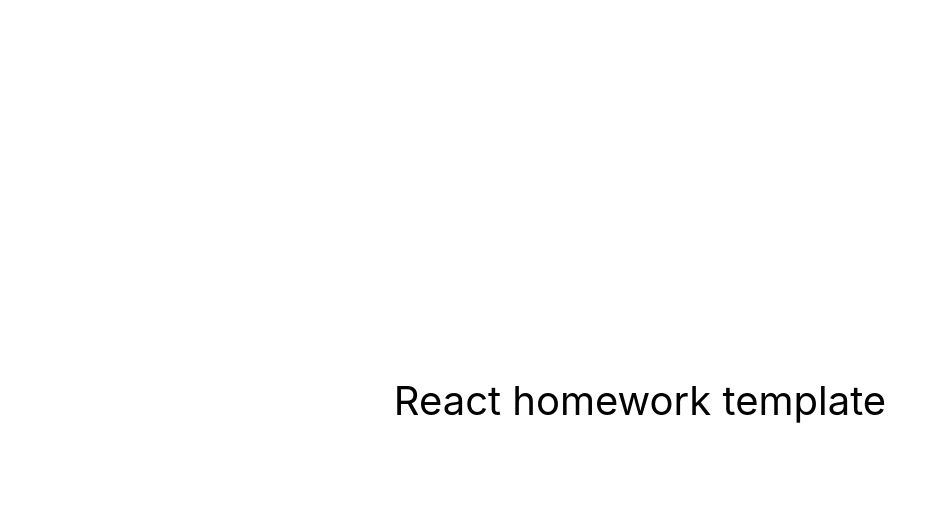
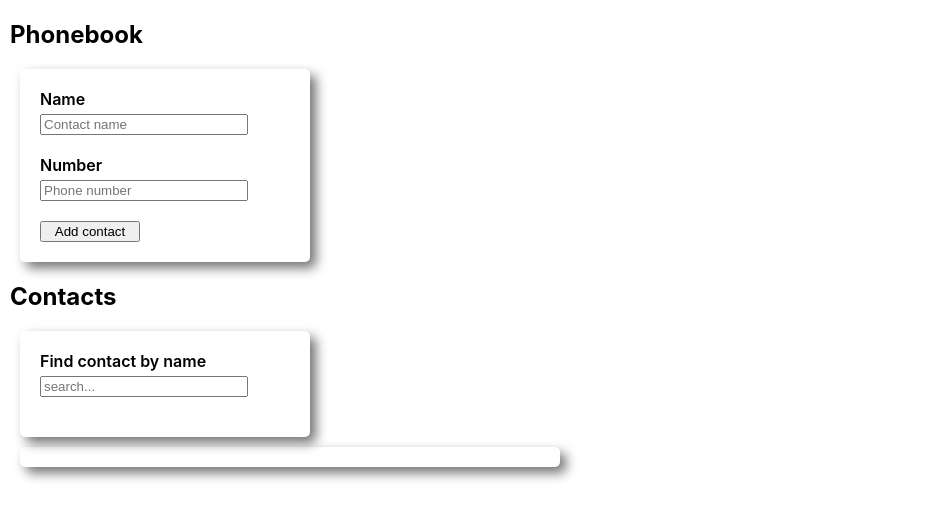
Before and after one commit to TigranKh21/goit-react-hw-04-phonebook, a React (Create React App) app: page / in a window 1280 px wide. Shown: the top 520 px of the page, without its empty margins (0-936 px from the left). Built offline with nearby package versions, Linux system fonts and the light colour scheme.

Commit message:
project template preparing

```diff
--- a/package.json
+++ b/package.json
@@ -2,7 +2,7 @@
   "name": "react-homework-template",
   "version": "0.1.0",
   "private": true,
-  "homepage": "https://goitacademy.github.io/react-homework-template/",
+  "homepage": "https://TigranKh21.github.io/goit-react-hw-04-phonebook/",
   "dependencies": {
     "@testing-library/jest-dom": "^5.16.3",
     "@testing-library/react": "^12.1.4",
--- a/src/components/App.jsx
+++ b/src/components/App.jsx
@@ -1,16 +1,72 @@
-export const App = () => {
-  return (
-    <div
-      style={{
-        height: '100vh',
-        display: 'flex',
-        justifyContent: 'center',
-        alignItems: 'center',
-        fontSize: 40,
-        color: '#010101'
-      }}
-    >
-      React homework template
-    </div>
-  );
-};
+import React, { Component } from 'react';
+import { ContactForm } from './Contacts/ContactForm.jsx';
+import { ContactList } from './Contacts/ContactList.jsx';
+import { Filter } from './Contacts/Filter.jsx';
+import { nanoid } from 'nanoid';
+
+export class App extends Component {
+  state = {
+    contacts: [],
+    filter: '',
+  };
+
+  componentDidMount() {
+    const contacts = localStorage.getItem('contacts');
+    const parseContacts = JSON.parse(contacts);
+    parseContacts && this.setState({ contacts: parseContacts });
+  }
+
+  componentDidUpdate(prevState) {
+    this.state.contacts !== prevState.contacts &&
+      localStorage.setItem('contacts', JSON.stringify(this.state.contacts));
+  }
+
+  handleAddContact = formData => {
+    const hasDuplicate = this.state.contacts.some(
+      contact => contact.name.toLowerCase() === formData.name.toLowerCase()
+    );
+    if (hasDuplicate) {
+      alert(`${formData.name} is already in contacts`);
+      return;
+    }
+
+    const newContact = { ...formData, id: 'id-' + nanoid(2) };
+
+    this.setState(prevState => {
+      return {
+        contacts: [...prevState.contacts, newContact],
+      };
+    });
+  };
+
+  handleDeleteContact = id => {
+    this.setState(prevState => {
+      return {
+        contacts: prevState.contacts.filter(contact => contact.id !== id),
+      };
+    });
+  };
+
+  handleFindChange = e => {
+    const value = e.target.value;
+    this.setState({ filter: value });
+  };
+
+  render() {
+    const filteredContactList = this.state.contacts.filter(contact =>
+      contact.name.toLowerCase().includes(this.state.filter.toLowerCase())
+    );
+    return (
+      <div>
+        <h2>Phonebook</h2>
+        <ContactForm handleAddContact={this.handleAddContact} />
+        <h2>Contacts</h2>
+        <Filter state={this.state} handleFindChange={this.handleFindChange} />
+        <ContactList
+          state={filteredContactList}
+          handleDeleteContact={this.handleDeleteContact}
+        />
+      </div>
+    );
+  }
+}
--- /dev/null
+++ b/src/components/Contacts/Contact.module.css
@@ -0,0 +1,43 @@
+.contactForm {
+  max-width: 250px;
+  border-radius: 5px;
+  box-shadow: 6px 6px 12px rgb(114, 116, 116);
+  padding: 20px;
+  margin-left: 10px;
+  margin-top: 10px;
+  display: flex;
+  flex-direction: column;
+}
+
+.contactWrapper {
+  gap: 20px;
+}
+
+.inputField {
+  width: 200px;
+  margin-bottom: 20px;
+}
+.contactBtn {
+  width: 100px;
+}
+label {
+  font-weight: 600;
+  margin-bottom: 5px;
+}
+
+.contact {
+  margin-top: 10px;
+}
+
+.deleteContactBtn {
+  margin-left: 5px;
+}
+.contactsList {
+  box-shadow: 6px 6px 12px rgb(114, 116, 116);
+  max-width: 500px;
+  border-radius: 5px;
+  padding-top: 10px;
+  padding-bottom: 10px;
+  margin-left: 10px;
+  margin-top: 10px;
+}
--- /dev/null
+++ b/src/components/Contacts/ContactForm.jsx
@@ -0,0 +1,41 @@
+import css from './Contact.module.css';
+
+export const ContactForm = ({ handleAddContact }) => {
+  const handleSubmit = e => {
+    e.preventDefault();
+    const name = e.currentTarget.elements.name.value;
+    const number = e.currentTarget.elements.number.value;
+
+    const formData = {
+      name,
+      number,
+    };
+    handleAddContact(formData);
+    e.target.reset();
+  };
+  return (
+    <div>
+      <form className={css.contactForm} onSubmit={handleSubmit}>
+        <label className={css.contactNameLabel}>Name</label>
+        <input
+          className={css.inputField}
+          type="text"
+          placeholder="Contact name"
+          name="name"
+          required
+        />
+        <label className={css.contactNameLabel}>Number</label>
+        <input
+          className={css.inputField}
+          type="tel"
+          placeholder="Phone number"
+          name="number"
+          required
+        />
+        <button type="submit" className={css.contactBtn}>
+          Add contact
+        </button>
+      </form>
+    </div>
+  );
+};
--- /dev/null
+++ b/src/components/Contacts/ContactList.jsx
@@ -0,0 +1,19 @@
+import css from './Contact.module.css';
+
+export const ContactList = ({ handleDeleteContact, state }) => {
+  return (
+    <ul className={css.contactsList}>
+      {state.map(contact => (
+        <li key={contact.id} className={css.contact}>
+          {contact.name}: {contact.number}
+          <button
+            className={css.deleteContactBtn}
+            onClick={() => handleDeleteContact(contact.id)}
+          >
+            Delete
+          </button>
+        </li>
+      ))}
+    </ul>
+  );
+};
--- /dev/null
+++ b/src/components/Contacts/Filter.jsx
@@ -0,0 +1,17 @@
+import css from './Contact.module.css';
+
+export const Filter = ({ handleFindChange, state }) => {
+  return (
+    <div className={css.contactForm}>
+      <label className={css.contactNameLabel}>Find contact by name</label>
+      <input
+        className={css.inputField}
+        type="text"
+        placeholder="search..."
+        name="filter"
+        value={state.filter}
+        onChange={handleFindChange}
+      />
+    </div>
+  );
+};
--- a/src/index.css
+++ b/src/index.css
@@ -1,7 +1,8 @@
 @import-normalize; /* bring in normalize.css styles */
 
 body {
-  margin: 0;
+  margin-left: 10px;
+  margin-top: 10px;
   font-family: -apple-system, BlinkMacSystemFont, 'Segoe UI', 'Roboto', 'Oxygen',
     'Ubuntu', 'Cantarell', 'Fira Sans', 'Droid Sans', 'Helvetica Neue',
     sans-serif;
```
